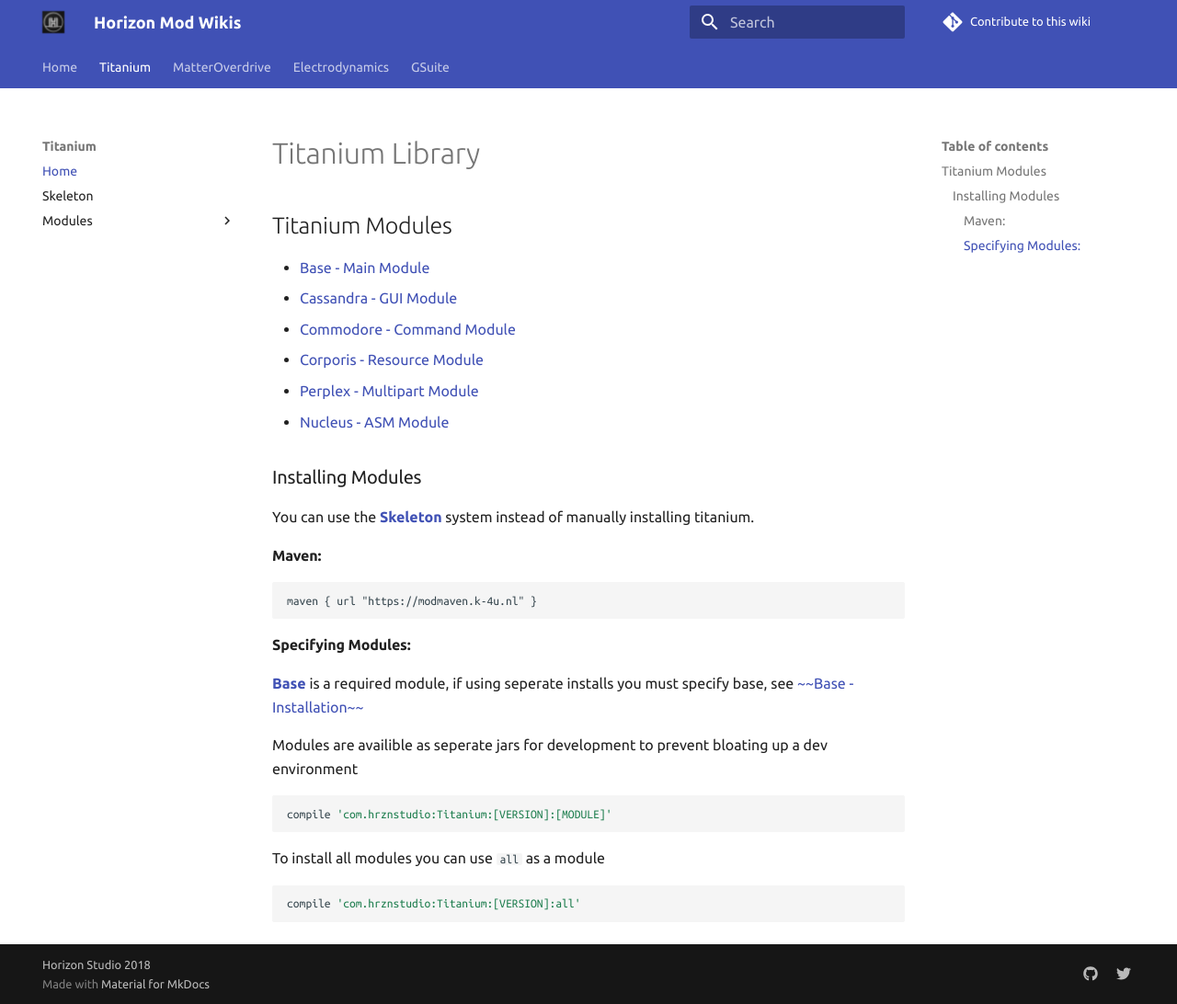
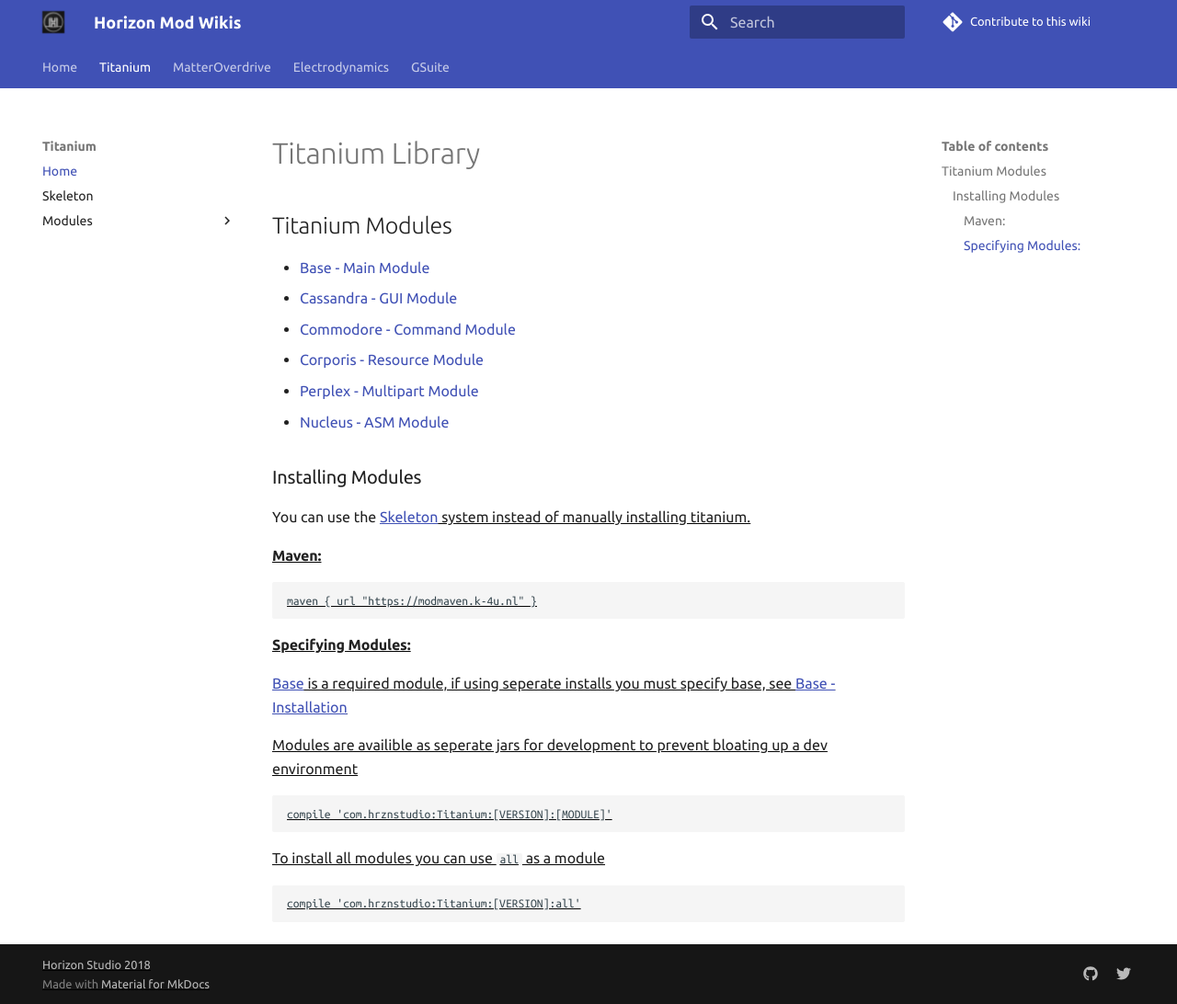
Before and after one commit to NikBombadil/Documentation, an MkDocs documentation site: the page built from docs/Titanium/index.md, in a window 1280 px wide and 1092 px high. Shown: the whole window at 92% size. Built offline with MkDocs 1.6.1 and Material for MkDocs 9.7.7, drawn with Linux system fonts in a browser that asks for light colours; comment, search, counter and statistics services are not loaded; old or Windows-style settings are respelled for this version of MkDocs.

````diff
--- a/docs/Titanium/index.md
+++ b/docs/Titanium/index.md
@@ -12,7 +12,7 @@
 
 ### Installing Modules
 
-You can use the [**Skeleton**](/Titanium/Skeleton/) system instead of manually installing titanium.
+You can use the [<u>Skeleton<u>](/Titanium/Skeleton/) system instead of manually installing titanium.
 
 #### Maven:
 ```gradle
@@ -21,7 +21,7 @@ maven { url "https://modmaven.k-4u.nl" }
 
 #### Specifying Modules:
 
-[__Base__](/Titanium/Modules/Base/) is a required module, if using seperate installs you must specify base, see [~~Base - Installation~~](/Titanium/Modules/Base/#installation)
+[<u>Base</u>](/Titanium/Modules/Base/) is a required module, if using seperate installs you must specify base, see [<u>Base - Installation</u>](/Titanium/Modules/Base/#installation)
 
 Modules are availible as seperate jars for development to prevent bloating up a dev environment
 
--- a/mkdocs.yml
+++ b/mkdocs.yml
@@ -47,11 +47,27 @@ copyright: Horizon Studio 2018
 repo_url: 'https://github.com/HrznStudio/Documentation'
 repo_name: 'Contribute to this wiki'
 markdown_extensions:
+  - pymdownx.arithmatex
+  - pymdownx.betterem:
+      smart_enable: all
+  - pymdownx.caret
+  - pymdownx.critic
+  - pymdownx.details
+  - pymdownx.emoji:
+      emoji_generator: !!python/name:pymdownx.emoji.to_svg
+  - pymdownx.inlinehilite
+  - pymdownx.magiclink
+  - pymdownx.mark
+  - pymdownx.smartsymbols
+  - pymdownx.superfences
+  - pymdownx.tasklist:
+      custom_checkbox: true
+  - pymdownx.tilde
   - admonition
   - codehilite
   - meta
   - toc:
-      permalink: te &#128279;
+      permalink: true
 theme:
   name: 'material'
 extra:
--- a/requirements.txt
+++ b/requirements.txt
@@ -1,3 +1,4 @@
 mkdocs==0.17.4
 mkdocs-material==2.9.4
 pygments
+pymdown-extensions
````
Also changed, not shown: docs/MatterOverdrive/API/index.md (+1 -1 lines), 1 other file.
